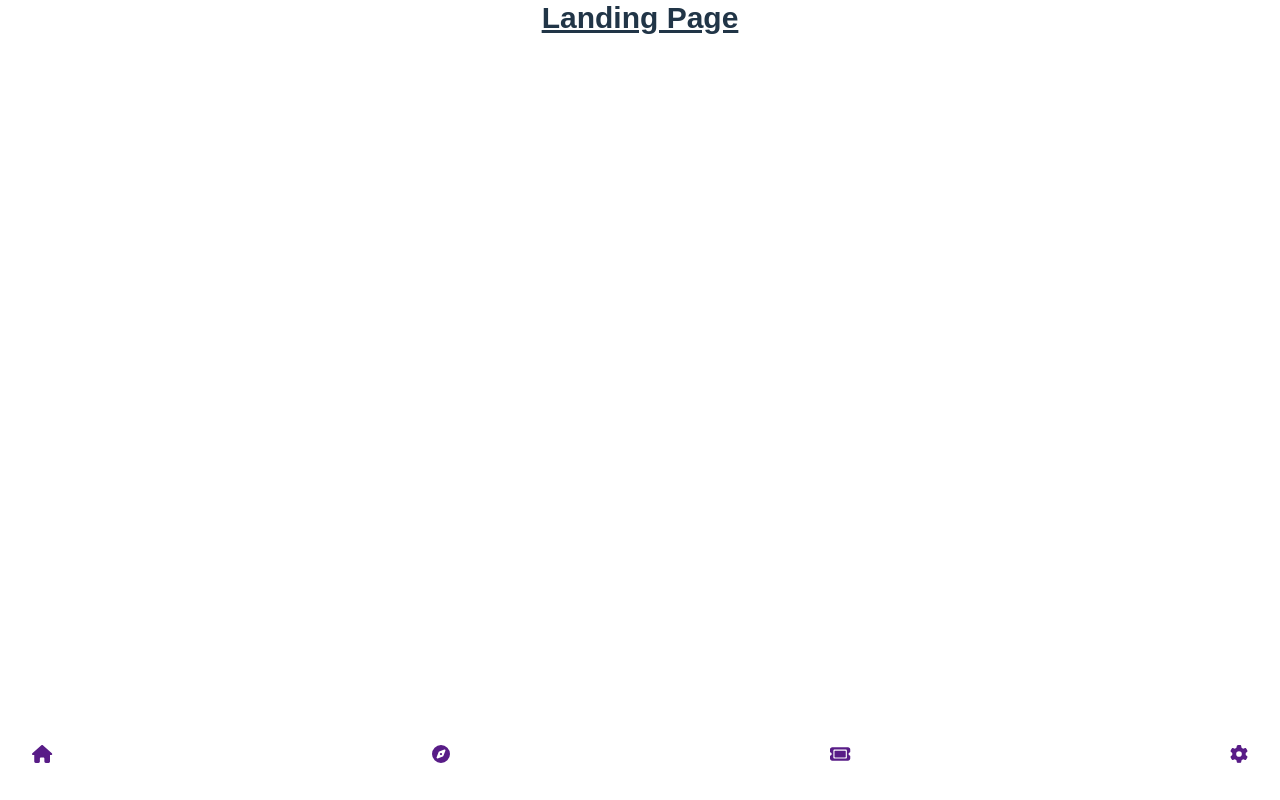
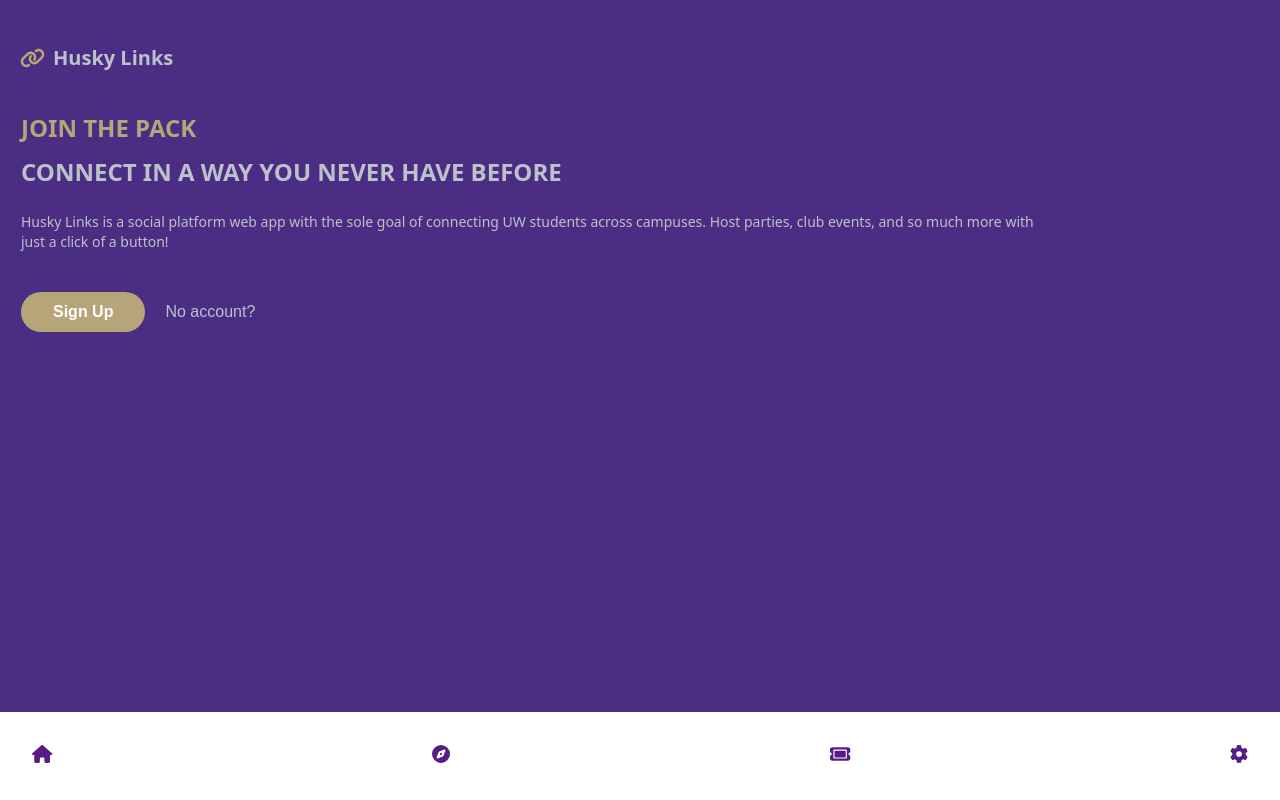
Before and after one commit to Y-Diallo/UMeet, a React (Vite) app in the folder frontend/: page / in a window 1280 px wide. Built offline with nearby package versions, Linux system fonts and the light colour scheme.

Commit message:
done except for image

```diff
--- a/frontend/src/App.css
+++ b/frontend/src/App.css
@@ -1,7 +1,6 @@
 #root {
   max-width: 1280px;
   margin: 0 auto;
-  text-align: center;
 }
 
 .logo {
--- a/frontend/src/Routes/EventInformation/EventInformation.tsx
+++ b/frontend/src/Routes/EventInformation/EventInformation.tsx
@@ -34,6 +34,7 @@ function EventInformation() {
                     style={{ zIndex: 10, position: 'absolute', top: '30%', left: '40%', transform: 'translate(-50%, -50%)'}}>
                     {event.title}
                     </h2>
+
                     <div style={{ zIndex: 10, position: 'absolute', top: '40%', left: '12%', display: 'flex', alignItems: 'center', fontWeight:'bold'}}>
                         <FontAwesomeIcon icon={faCalendarDays} size="lg" className="mr-2 text-white mb-1" />
                         <h3 style={{ color:'#DEE1E6'}}>{event.startDate.toLocaleDateString(undefined,dateOptions)}</h3>
--- a/frontend/src/Routes/Landing/Landing.tsx
+++ b/frontend/src/Routes/Landing/Landing.tsx
@@ -1,9 +1,40 @@
-import '../../index.css';
+import "../../index.css";
+import { FontAwesomeIcon } from "@fortawesome/react-fontawesome";
+import { faLink } from "@fortawesome/free-solid-svg-icons";
 function Landing() {
-    return (   //add if statement checking if the auth user is logged in and if so return the dashboard view instead
-    <h1 className="text-3xl font-bold underline">
-    Landing Page
-  </h1>
+  return (
+    //add if statement checking if the auth user is logged in and if so return the dashboard view instead
+    <div className="flex h-screen w-screen bg-[#4B2E83]">
+      <FontAwesomeIcon
+        icon={faLink}
+        size="lg"
+        className="mr-2 mt-12 ml-5"
+        color="#B7A57A"
+      />
+      <div className="mt-11">
+        <h1 className="text-xl font-bold font-sans text-[#BCC1CA]">
+          Husky Links
+        </h1>
+        <h1 className="text-2xl font-bold font-sans text-[#B7A57A] mt-10 -ml-8">
+          JOIN THE PACK
+        </h1>
+        <h1 className="text-2xl font-bold font-sans text-[#BCC1CA] mt-3 -ml-8">
+          CONNECT IN A WAY
+          <br className="lg:hidden" /> YOU NEVER HAVE BEFORE
+        </h1>
+        <h5 className="text-sm font-light font-sans text-[#BCC1CA] mt-6 max-w-[90%] -ml-8">
+          Husky Links is a social platform web app with the sole goal of
+          connecting UW students across campuses. Host parties, club events, and
+          so much more with just a click of a button!
+        </h5>
+        <div className="flex items-center mt-10">
+          <button className="bg-[#B7A57A] -ml-8 mr-3 text-white font-bold rounded-full px-8 py-2">
+            Sign Up
+          </button>
+          <a className="text-[#BCC1CA] font-light ml-2">No account?</a>
+        </div>
+      </div>
+    </div>
   );
 }
 
```
